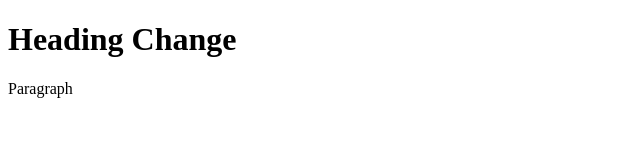
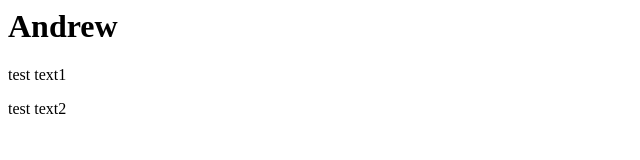
Before and after one commit to andtyldai/andtyldai.github.io, a plain HTML site: page index.html in a window 1280 px wide. Shown: the whole page, without its empty margins (0-640 px from the left). Drawn offline with Linux system fonts and the light colour scheme.

Commit message:
Update index.html

```diff
--- a/index.html
+++ b/index.html
@@ -1,12 +1,10 @@
-<!DOCTYPE html>
-<html>
-<head>
-<title>Page Title</title>
-</head>
-<body>
-
-<h1>Heading Change</h1>
-<p>Paragraph</p>
-
-</body>
+<html lang='en'>
+    <head>
+        <title>Document</title>
+    </head>
+    <body>
+        <h1>Andrew</h1>
+        <p>test text1</p>
+        <p>test text2</p>
+    </body>
 </html>
```
